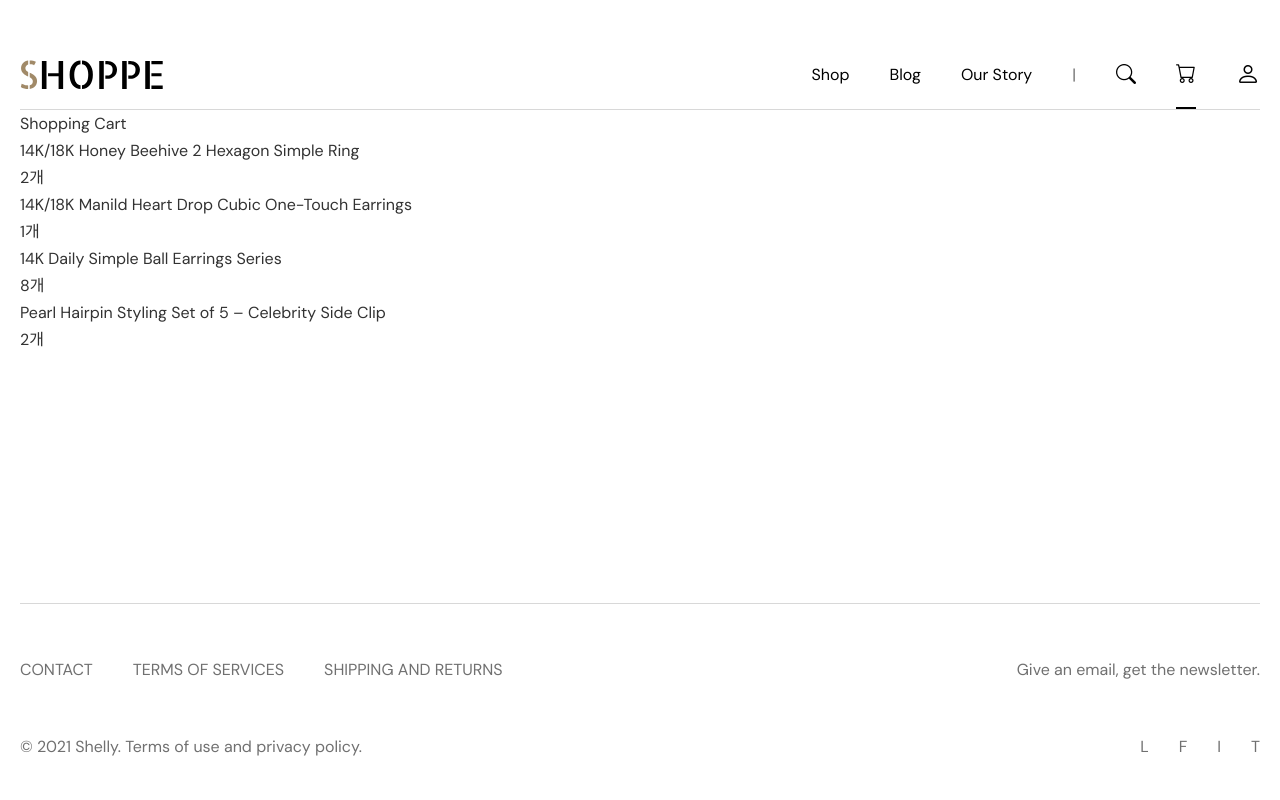
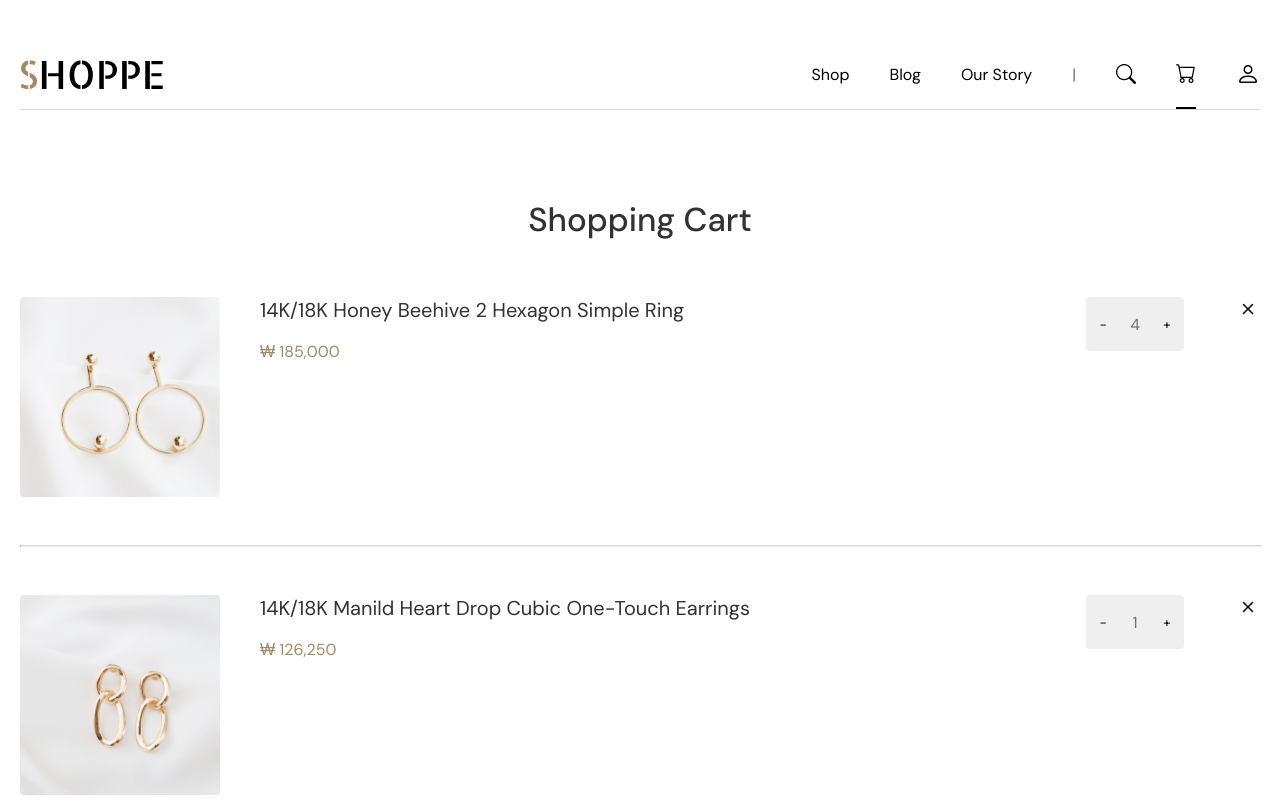
Before and after one commit to yyeonkim/ureca-shop, a React (Vite) app: page /cart in a window 1280 px wide. Shown: the top 800 px of the page. Built offline with nearby package versions, Linux system fonts and the light colour scheme; data requests are answered from the project's data file.

Commit message:
feat: 장바구니 스타일링

```diff
--- a/db.json
+++ b/db.json
@@ -107,7 +107,7 @@
   "cart": [
     {
       "id": "1",
-      "count": 2
+      "count": 4
     },
     {
       "id": "2",
@@ -120,6 +120,14 @@
     {
       "id": "8",
       "count": 2
+    },
+    {
+      "id": "4",
+      "count": 2
+    },
+    {
+      "id": "5",
+      "count": 1
     }
   ]
 }
--- a/src/assets/Close.jsx
+++ b/src/assets/Close.jsx
@@ -1,8 +1,10 @@
+import styles from "@/styles/Close.module.css";
+
 function Close({ width, height, fill, className, ...restProps }) {
   return (
     <svg
       {...restProps}
-      className={`${className} bi bi-x`}
+      className={`${className} bi bi-x ${styles.close}`}
       xmlns="http://www.w3.org/2000/svg"
       width={width ?? 20}
       height={height ?? 20}
--- a/src/components/CartListItem.jsx
+++ b/src/components/CartListItem.jsx
@@ -1,8 +1,26 @@
-function CartListItem({ title, count }) {
+import Close from "@/assets/Close.jsx";
+import useIsMobile from "@/hooks/useIsMobile.js";
+import styles from "@/styles/CartListItem.module.css";
+import CountButton from "./CountButton.jsx";
+
+function CartListItem({ product, count }) {
+  const isMobile = useIsMobile();
+
   return (
-    <li>
-      <h3>{title}</h3>
-      <span>{count}개</span>
+    <li className={styles.list}>
+      <div>
+        <img src={`/products/${product.img}`} alt={product.title} />
+      </div>
+
+      <div>
+        <div>
+          <h3 className="line-clamp-2">{product.title}</h3>
+          <span className={styles.price}>₩ {product.price.toLocaleString()}</span>
+        </div>
+        <CountButton count={count} />
+      </div>
+
+      <Close width={isMobile ? 20 : 24} height={isMobile ? 20 : 24} />
     </li>
   );
 }
--- a/src/routes/pages/CartPage.jsx
+++ b/src/routes/pages/CartPage.jsx
@@ -1,16 +1,24 @@
 import CartListItem from "@/components/CartListItem.jsx";
+import useIsMobile from "@/hooks/useIsMobile.js";
+import styles from "@/styles/Cart.module.css";
 import { useLoaderData } from "react-router";
 
 export default function CartPage() {
   const { products, cart } = useLoaderData();
+  const isMobile = useIsMobile();
 
   return (
     <>
-      <h2>Shopping Cart</h2>
-      <ul>
+      <h2 className={styles.h2}>Shopping Cart</h2>
+      <ul className={styles.ul}>
         {products.map((prod) => {
           const cartItem = cart.find((item) => item.id === prod.id);
-          return <CartListItem key={cartItem.id} title={prod.title} count={cartItem.count} />;
+          return (
+            <>
+              <CartListItem key={cartItem.id} product={prod} count={cartItem.count} />
+              {!isMobile && <hr className={styles.hr} />}
+            </>
+          );
         })}
       </ul>
     </>
--- a/src/routes/pages/ProductPage.jsx
+++ b/src/routes/pages/ProductPage.jsx
@@ -1,11 +1,14 @@
 import ProductDetailSection from "@/components/ProductDetailSection.jsx";
 import ProductTabList from "@/components/ProductTabList.jsx";
 import styles from "@/styles/Product.module.css";
-import { lazy } from "react";
+import { lazy, useEffect } from "react";
 
 const ProductSwiper = lazy(() => import("@/components/ProductSwiper.jsx"));
 
 export default function ProductPage() {
+  useEffect(() => {
+    window.scrollTo(0, 0);
+  }, []);
   return (
     <>
       {/* 상품 상세 */}
--- /dev/null
+++ b/src/styles/Cart.module.css
@@ -0,0 +1,34 @@
+.h2 {
+  font-size: var(--heading1-size);
+  font-weight: var(--heading1-weight);
+  width: 100%;
+  text-align: center;
+  margin-top: 9.6rem;
+  margin-bottom: 6.4rem;
+}
+
+.ul {
+  display: flex;
+  flex-direction: column;
+  gap: 4rem;
+}
+
+.hr {
+  width: 100%;
+  border-top: 1px solid var(--light-gray);
+}
+
+@media (max-width: 768px) {
+  .h2 {
+    font-size: var(--heading5-size);
+    font-weight: var(--heading5-weight);
+
+    text-align: left;
+    margin-top: 0rem;
+    margin-bottom: 1.6rem;
+  }
+
+  .ul {
+    gap: 2.4rem;
+  }
+}
--- /dev/null
+++ b/src/styles/CartListItem.module.css
@@ -0,0 +1,65 @@
+.list {
+  display: flex;
+}
+
+/* img wrapper */
+.list > div:first-of-type {
+  max-width: 20rem;
+  max-height: 20rem;
+  width: 100%;
+  height: 100%;
+  border-radius: 0.4rem;
+  overflow: hidden;
+  margin-right: 4rem;
+}
+
+.list img {
+  object-fit: cover;
+  width: 100%;
+  height: 100%;
+}
+
+.list h3 {
+  font-size: var(--heading3-size);
+  font-weight: var(--heading3-weight);
+  margin-bottom: 1.4rem;
+}
+
+.list > div:nth-of-type(2) {
+  display: flex;
+  justify-content: space-between;
+  flex: 1;
+  margin-right: 5.2rem;
+}
+
+.list .price {
+  font-size: var(--heading5-size);
+  font-weight: var(--heading5-weight);
+  color: var(--light-accent);
+}
+
+@media (max-width: 768px) {
+  /* img wrapper */
+  .list > div:first-of-type {
+    max-width: 13.6rem;
+    max-height: 13.6rem;
+    margin-right: 0.8rem;
+  }
+
+  .list > div:nth-of-type(2) {
+    flex-direction: column;
+    margin-right: 0.1rem;
+  }
+
+  .list h3 {
+    font-size: var(--body-small-size);
+    font-weight: var(--body-small-weight);
+    line-height: 1.5;
+    margin-bottom: 0.1rem;
+  }
+
+  .list .price {
+    font-size: var(--body-small-size);
+    font-weight: var(--body-small-weight);
+  }
+}
--- /dev/null
+++ b/src/styles/Close.module.css
@@ -0,0 +1,3 @@
+.close {
+  cursor: pointer;
+}
--- a/src/styles/CountButton.module.css
+++ b/src/styles/CountButton.module.css
@@ -7,6 +7,7 @@
   color: var(--light-dark-gray);
   display: flex;
   align-items: center;
+  height: fit-content;
 }
 
 .count button {
--- a/src/styles/ProductSwiper.module.css
+++ b/src/styles/ProductSwiper.module.css
@@ -6,8 +6,16 @@
 /* swiper butons */
 .similarSwiper > div:nth-of-type(2),
 .similarSwiper > div:last-of-type {
+  display: none;
   color: var(--light-accent);
   transform: translateY(-5rem);
+}
+
+/* 슬라이드 hover 시 버튼 표시 */
+.similarSwiper:hover > div:nth-of-type(2),
+.similarSwiper:hover > div:last-of-type {
+  display: block;
+  transition: display 0.3s;
 }
 
 .similarSwiper > div:nth-of-type(2)::after,
@@ -26,4 +34,19 @@
     width: calc(100% + 40px);
     transform: translateX(-20px);
   }
+
+  /* swiper-wrapper */
+  .similarSwiper > div {
+    display: flex !important;
+  }
+
+  /* 첫 번째 ProductCard */
+  .similarSwiper > div > div:first-of-type {
+    margin-left: 2rem;
+  }
+
+  /* 마지막 ProductCard */
+  .similarSwiper > div > div:last-of-type {
+    margin-right: 2rem;
+  }
 }
```
